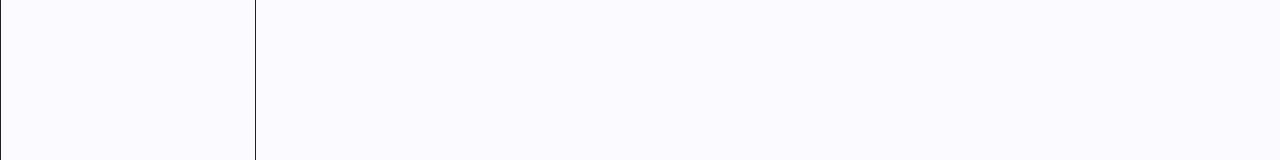
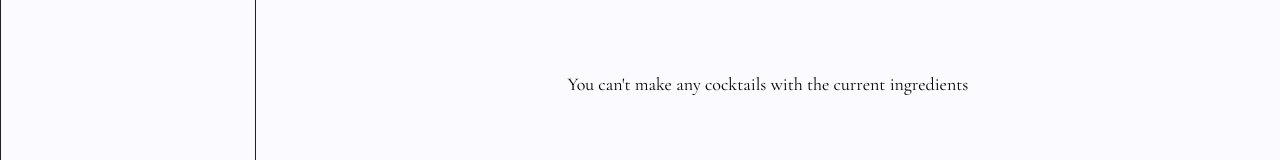
Before and after one commit to HenryLukey/YourBarCart, a React (Create React App) app: page / in a window 1280 px wide. Shown: the part 415-575 px from the top of the page. Built offline with nearby package versions, Linux system fonts and the light colour scheme; no server answers; the database is empty; a web font is replaced by a local one.

Commit message:
Added message to display when no cocktails can be made

```diff
--- a/src/components/CocktailsPanel.jsx
+++ b/src/components/CocktailsPanel.jsx
@@ -94,13 +94,16 @@ const CocktailsPanel = ({ userIngredients, handleAdditionals }) => {
 
     return (
         // Div for the entire panel
-        <div className="overflow-y-scroll no-scrollbar border-darkColour border-b top-0 right-0 w-screen md:w-4/5 flex flex-col">
+        <div className="overflow-y-scroll no-scrollbar relative border-darkColour border-b top-0 right-0 w-screen md:w-4/5 flex flex-col">
             {/* Header section containing text and search bar */}
             <header className="bg-primary px-2 text-darkColour pb-4 border-b border-darkColour">
                 <h1 className="text-2xl font-black font-roboto py-4 text-left">Here's What You Can Make</h1>
                 <SearchBar searchPopulation={possibleCocktails} onSearch={handleSearchResults} showAllByDefault={true}/>
             </header>
             {/* Where all the cocktail preview cards will be displayed */}
+            <div className={`md:absolute md:inset-0 m-1 mt-2 flex justify-center items-center z-10 text-center font-cormorant text-lg ${possibleCocktails.length > 0 ? "hidden" : ""}`}>
+                <p>You can't make any cocktails with the current ingredients</p>
+            </div>
             <div className="grid grid-cols-1 md:grid-cols-3 lg:grid-cols-5 pr-2 pb-2 bg-lightColour font-cormorant text-lg text-darkColour">
                 {/* Check through all the search results and for each one display a preview */}
                 {(searchResults[0] !== "") && searchResults.map((cocktail, index) => {
```
